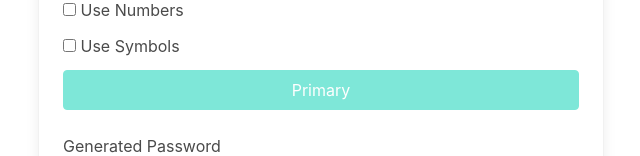
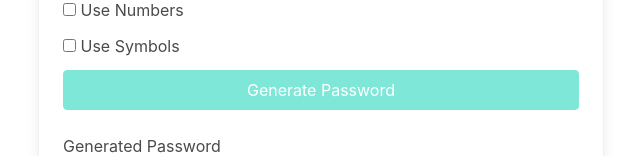
Before and after one commit to mhdfaisal/password-generator-angular, an Angular app: page / in a window 1280 px wide. Shown: the part 222-378 px from the top of the page, without its empty margins (319-959 px from the left). Built offline with nearby package versions, Linux system fonts and the light colour scheme.

Commit message:
bind disabled property to generate password button

```diff
--- a/src/app/app.component.html
+++ b/src/app/app.component.html
@@ -34,8 +34,11 @@
             </label>
           </div>
           <div>
-            <button class="button is-primary is-fullwidth" [disabled]="!length">
-              Primary
+            <button
+              class="button is-primary is-fullwidth"
+              [disabled]="!length || !(useNumbers || useLetters || useSymbols)"
+            >
+              Generate Password
             </button>
           </div>
           <div class="my-5">
```
